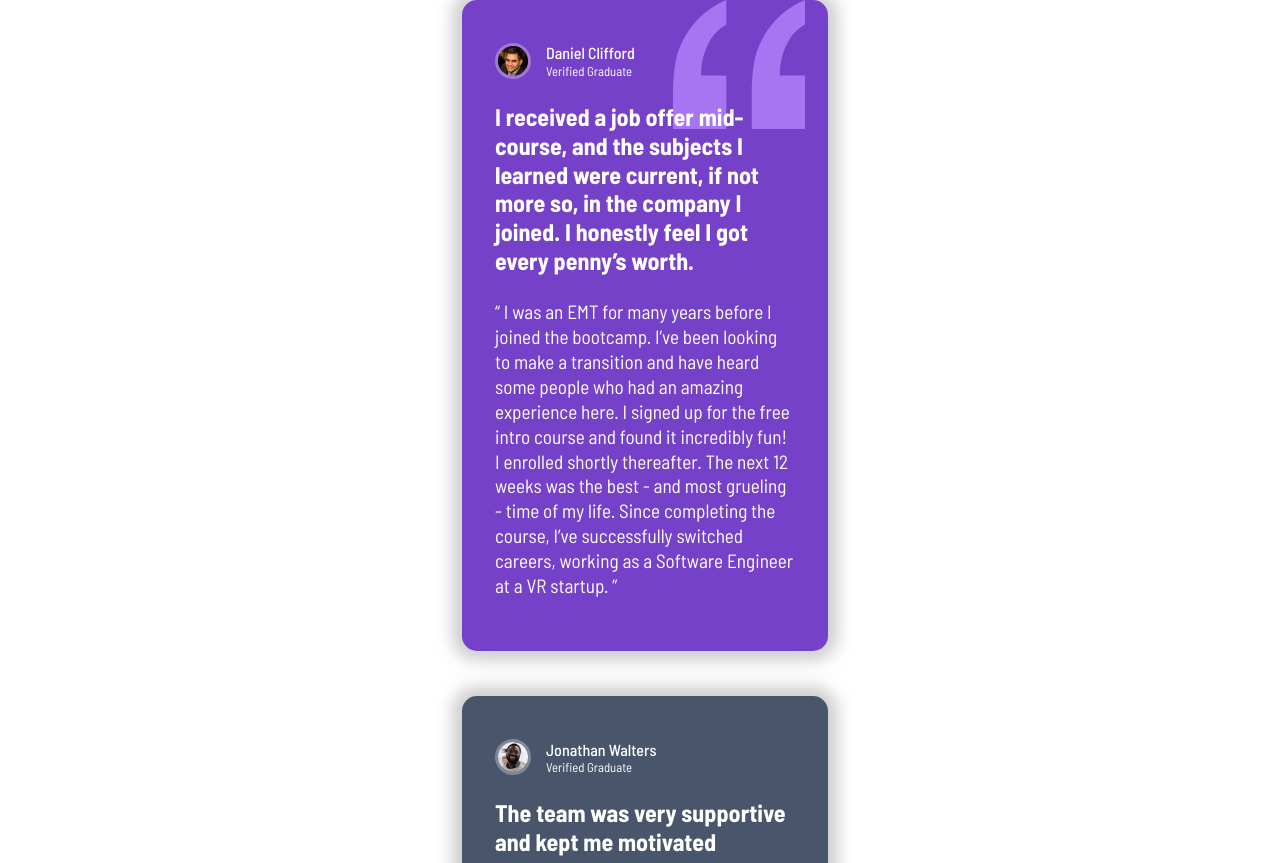
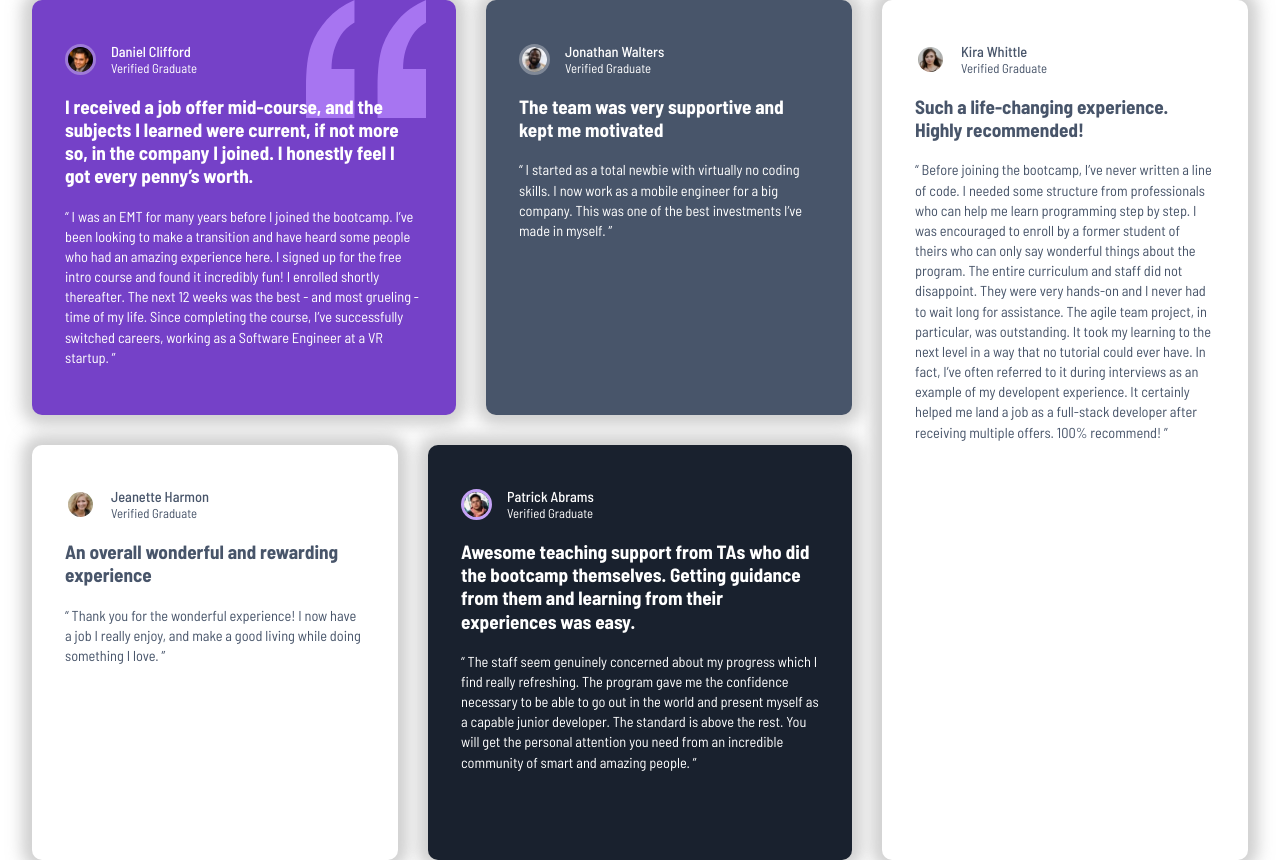
Before and after one commit to mekovinek/testimonials-grid-section-main, a plain HTML site: page index.html in a window 1280 px wide. Shown: the top 863 px of the page. Drawn offline with Linux system fonts and the light colour scheme.

Commit message:
Add files via upload

```diff
--- a/index.html
+++ b/index.html
@@ -14,7 +14,7 @@
     <main>
       <div class="card">
         <div class="account">
-          <img src="images/image-daniel.jpg">
+          <img src="images/image-daniel.jpg" alt="decor">
             <p class="account-header-1">Daniel Clifford</p>
             <p class="account-header-2">Verified Graduate</p>
         </div>
@@ -31,7 +31,7 @@
 
       <div class="card">
         <div class="account">
-          <img src="images/image-jonathan.jpg">
+          <img src="images/image-jonathan.jpg" alt="profile-image">
           <p class="account-header-1">Jonathan Walters</p>
           <p class="account-header-2">Verified Graduate</p>
         </div>
@@ -44,7 +44,7 @@
 
       <div class="card">
         <div class="account">
-          <img src="images/image-jeanette.jpg">
+          <img src="images/image-jeanette.jpg"  alt="profile-image">
           <p class="account-header-1">Jeanette Harmon</p>
           <p class="account-header-2">Verified Graduate</p>
         </div>
@@ -57,7 +57,7 @@
 
       <div class="card">
         <div class="account">
-          <img src="images/image-patrick.jpg">
+          <img src="images/image-patrick.jpg" alt="profile-image">
             <p class="account-header-1">Patrick Abrams</p>
             <p class="account-header-2">Verified Graduate</p>
         </div>
@@ -73,7 +73,7 @@
 
       <div class="card">
         <div class="account">
-          <img src="images/image-kira.jpg">
+          <img src="images/image-kira.jpg" alt="profile-image">
             <p class="account-header-1">Kira Whittle</p>
             <p class="account-header-2">Verified Graduate</p>
         </div>
--- a/style.css
+++ b/style.css
@@ -9,15 +9,15 @@ body{
 
 main{
     display: grid;
-    width: 85%;
+    width: 80%;
     grid-template-columns: repeat(4, 1fr);
     grid-template-rows: 1fr 1fr;
     grid-template-areas:
     'a1 a1 a2 a5'
     'a3 a4 a4 a5'
     ;
-    gap: 45px;
-    max-width: 1500px;
+    gap: 30px;
+    max-width: 1450px;
 }
 
 p{
@@ -40,7 +40,7 @@ p{
     border-radius: 50%;
     grid-area: a1;
     margin-right: 15px;
-    width: 30px;
+    width: 25px;
     border: 3px solid rgba(255, 255, 255, 0.301);
 }
 
@@ -48,7 +48,7 @@ p{
     grid-area: a2;
     padding: 0;
     margin: 0;
-    font-size: 1em;
+    font-size: 0.9em;
     font-weight: 500;
 }
 
@@ -61,7 +61,7 @@ p{
 .card{
     padding: 33px;
     box-shadow: 0 0 15px 10px rgba(185, 185, 185, 0.685);
-    border-radius: 15px;
+    border-radius: 10px;
 }
 
 .card:nth-child(1){
@@ -70,7 +70,7 @@ p{
     background-image: url("images/bg-pattern-quotation.svg");
     background-repeat: no-repeat;
     background-position: 90% 0px;
-    background-size: 132px;
+    background-size: 120px;
 }
 
 .card:nth-child(2){
@@ -107,16 +107,24 @@ p{
 
 .content-header{
     font-weight: bold;
-    font-size: 1.5em;
+    font-size: 1.2em;
     line-height: 1.2em;
 }
 
 .content-quote{
-    font-size: 1.2em;
-    line-height: 1.3em;
+    font-size: 0.9em;
+    line-height: 1.4em;
 }
 
-@media screen and (max-width:1400px) {
+@media screen and (max-width:1500px) {
+
+    main{
+        width: 95%;
+    }
+
+}
+
+@media screen and (max-width:1250px) {
 
     main{
         grid-template-areas:
```
